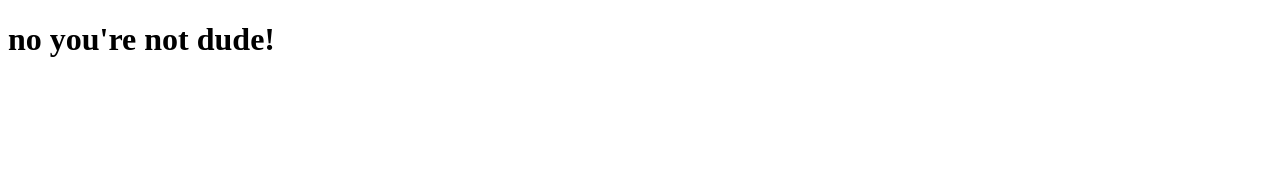
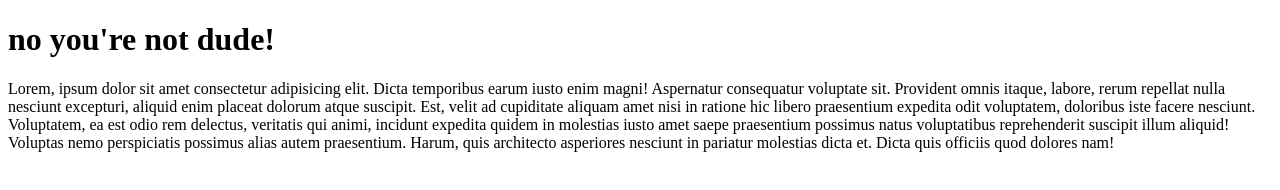
Before and after one commit to Dujota/myAwesomeGitDemo, a plain HTML site: page index.html in a window 1280 px wide. Drawn offline with Linux system fonts and the light colour scheme.

Commit message:
added a description

```diff
--- a/index.html
+++ b/index.html
@@ -10,6 +10,14 @@
 
 <body>
   <h1> no you're not dude!</h1>
+
+  <p>Lorem, ipsum dolor sit amet consectetur adipisicing elit. Dicta temporibus earum iusto enim magni! Aspernatur consequatur
+    voluptate sit. Provident omnis itaque, labore, rerum repellat nulla nesciunt excepturi, aliquid enim placeat dolorum
+    atque suscipit. Est, velit ad cupiditate aliquam amet nisi in ratione hic libero praesentium expedita odit voluptatem,
+    doloribus iste facere nesciunt. Voluptatem, ea est odio rem delectus, veritatis qui animi, incidunt expedita quidem in
+    molestias iusto amet saepe praesentium possimus natus voluptatibus reprehenderit suscipit illum aliquid! Voluptas nemo
+    perspiciatis possimus alias autem praesentium. Harum, quis architecto asperiores nesciunt in pariatur molestias dicta
+    et. Dicta quis officiis quod dolores nam!</p>
 </body>
 
 </html>
```
